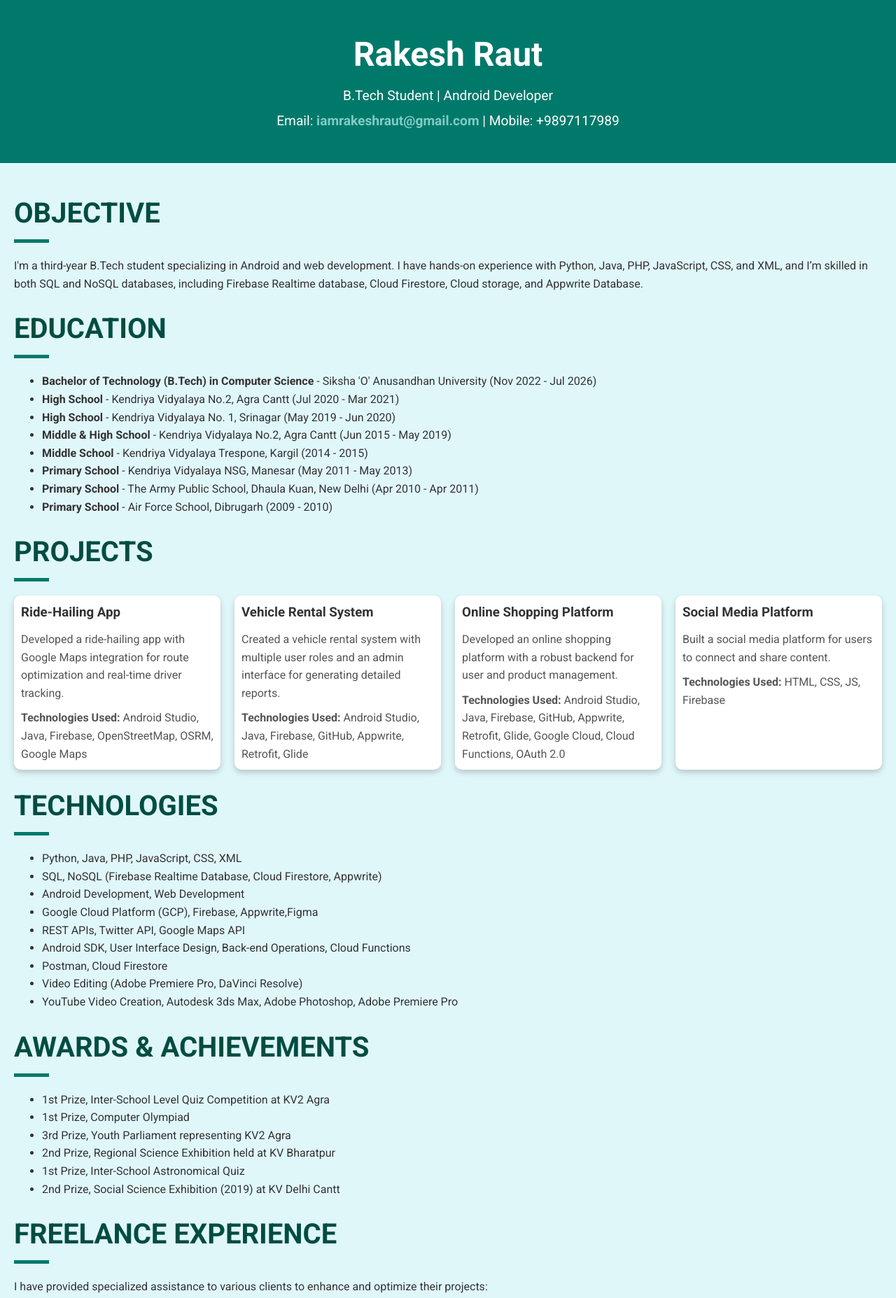
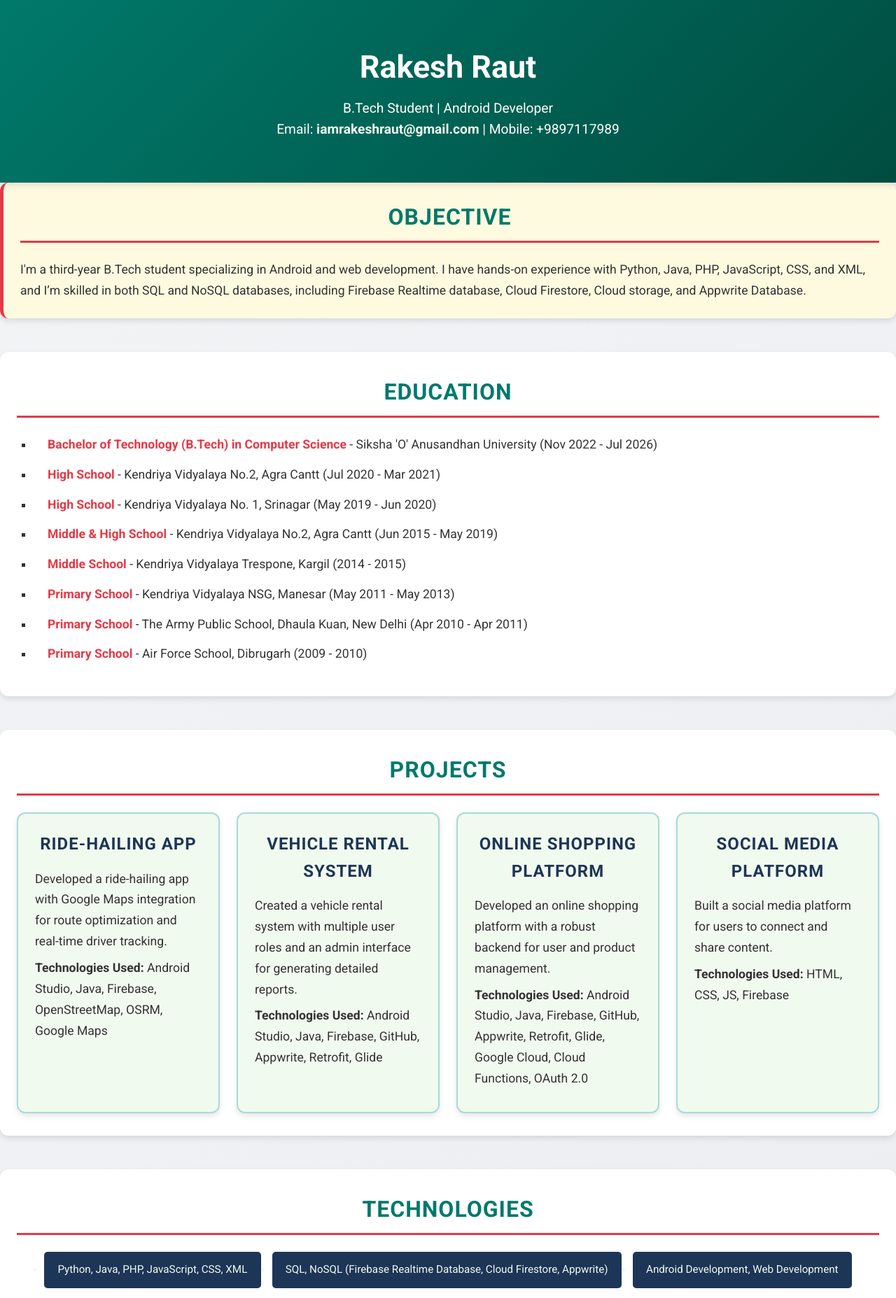
Before and after one commit to Rex1671/portfolio, a plain HTML site: page index.html in a window 1280 px wide. Shown: the top 1855 px of the page at 70% size. Drawn offline with Linux system fonts and the light colour scheme; a script that the page names is missing.

Commit message:
Update styles.css

```diff
--- a/styles.css
+++ b/styles.css
@@ -1,134 +1,292 @@
-/* Global Styles */
+
+* {
+    margin: 0;
+    padding: 0;
+    box-sizing: border-box;
+    scroll-behavior: smooth;
+}
+
 body {
     font-family: 'Roboto', sans-serif;
-    margin: 0;
-    padding: 0;
+    background-color: #f3f4f6;
+    color: #333;
     line-height: 1.6;
-    background: #e0f7fa;
-    color: #333;
+    background: linear-gradient(135deg, #f3f4f6 0%, #e5e7eb 100%);
 }
 
-/* Header */
+ h2, h3 {
+    color: #1d3557;
+    text-transform: uppercase;
+    letter-spacing: 1px;
+}
+
+a {
+    color: #1d3557;
+    text-decoration: none;
+}
+
+a:hover {
+    text-decoration: underline;
+}
+
+
 header {
-    background: #00796b;
+    background: linear-gradient(135deg, #00796b 0%, #004d40 100%);
     color: white;
-    padding: 40px 20px;
+    padding: 60px 20px;
     text-align: center;
     position: relative;
     overflow: hidden;
+    box-shadow: 0 4px 8px rgba(0, 0, 0, 0.1);
 }
 
-header h1 {
-    margin: 0;
-    font-size: 3rem;
-    animation: fadeIn 2s ease-in-out;
+.header-content h1 {
+    font-size: 2.8rem;
+    margin-bottom: 0.5rem;
 }
 
-header p {
-    margin: 5px 0;
+.header-content p {
     font-size: 1.2rem;
 }
 
 header a {
-    color: #80cbc4;
-    text-decoration: none;
+    color: #f1faee;
     font-weight: bold;
 }
 
-/* Main Sections */
-main {
-    padding: 20px;
+header a:hover {
+    color: #a8dadc;
 }
 
-h2 {
-    margin: 20px 0;
-    font-size: 2.5rem;
-    text-transform: uppercase;
-    color: #004d40;
-    position: relative;
-    padding-bottom: 10px;
-}
-
-h2::after {
-    content: '';
-    display: block;
-    width: 50px;
-    height: 5px;
-    background: #00796b;
-    position: absolute;
-    bottom: 0;
-    left: 0;
-}
-
-.fade-in {
+section {
+    margin-bottom: 3rem;
+    background: white;
+    border-radius: 12px;
+    box-shadow: 0 4px 8px rgba(0, 0, 0, 0.1);
+    padding: 2rem 1.5rem;
+    transition: transform 0.3s ease, box-shadow 0.3s ease;
     animation: fadeIn 2s ease-in-out;
 }
 
+section:hover {
+    transform: translateY(-10px);
+    box-shadow: 0 10px 20px rgba(0, 0, 0, 0.2);
+}
+
+section h2 {
+    border-bottom: 3px solid #e63946;
+    padding-bottom: 0.5rem;
+    margin-bottom: 1.5rem;
+    font-size: 2rem;
+    color: #00796b;
+    text-align: center;
+}
+
+section p, section ul {
+    font-size: 1.1rem;
+    line-height: 1.7;
+}
+
+
+#objective {
+    background-color: #fefae0;
+    padding: 1.5rem;
+    border-left: 5px solid #e63946;
+    border-radius: 12px;
+}
+
+
+#education ul {
+    list-style-type: square;
+    padding-left: 1.5rem;
+}
+
+#education li {
+    margin-bottom: 0.8rem;
+}
+
+#education li strong {
+    color: #e63946;
+}
+
+
 .project-grid {
     display: grid;
-    grid-template-columns: repeat(auto-fill, minmax(280px, 1fr));
-    gap: 20px;
+    grid-template-columns: repeat(auto-fit, minmax(250px, 1fr));
+    gap: 1.5rem;
 }
 
 .project-card {
-    background: #ffffff;
-    border-radius: 10px;
-    overflow: hidden;
-    box-shadow: 0 4px 8px rgba(0, 0, 0, 0.2);
-    transition: transform 0.3s, box-shadow 0.3s;
+    background-color: #f1faee;
+    border: 2px solid #a8dadc;
+    padding: 1.5rem;
+    border-radius: 12px;
+    box-shadow: 0 4px 8px rgba(0, 0, 0, 0.1);
+    transition: transform 0.3s ease, box-shadow 0.3s ease;
+}
+
+.project-card h3 {
+    margin-bottom: 1rem;
+    color: #1d3557;
+    text-align: center;
+    font-size: 1.5rem;
+}
+
+.project-card p {
+    margin-bottom: 0.5rem;
 }
 
 .project-card:hover {
     transform: translateY(-10px);
-    box-shadow: 0 8px 16px rgba(0, 0, 0, 0.3);
+    box-shadow: 0 10px 20px rgba(0, 0, 0, 0.2);
 }
 
-.project-image {
-    height: 200px;
-    background-size: cover;
-    background-position: center;
+#technologies ul {
+    display: flex;
+    flex-wrap: wrap;
+    gap: 1rem;
+    justify-content: center;
 }
 
-.project-card h3 {
-    margin: 10px;
+#technologies li {
+    background-color: #1d3557;
+    color: #f1faee;
+    padding: 0.8rem 1.2rem;
+    border-radius: 5px;
+    font-size: 0.95rem;
+    transition: background-color 0.3s ease;
 }
 
-.project-card p {
-    margin: 10px;
-    color: #555;
+#technologies li:hover {
+    background-color: #457b9d;
+}
+
+
+#awards ul {
+    list-style-type: circle;
+    padding-left: 1.5rem;
+}
+
+
+#freelance-experience ul {
+    list-style-type: disc;
+    padding-left: 1.5rem;
+}
+
+#freelance-experience li strong {
+    color: #457b9d;
+}
+
+#media-collaborations ul,
+#youtube-collaborations ul,
+#osint-work ul {
+    list-style-type: square;
+    padding-left: 1.5rem;
+}
+
+#media-collaborations li,
+#youtube-collaborations li,
+#osint-work li {
+    margin-bottom: 0.8rem;
+}
+
+
+#hobbies p {
+    font-size: 1.2rem;
+    line-height: 1.7;
+    background-color: #fefae0;
+    padding: 1.5rem;
+    border-left: 5px solid #457b9d;
+    border-radius: 12px;
 }
 
 
 footer {
-    background: #004d40;
-    color: white;
-    padding: 20px 0;
+    background-color: #2b2d42;
+    color: #f1faee;
     text-align: center;
+    padding: 1.5rem 1rem;
+    margin-top: 3rem;
+    font-size: 0.9rem;
 }
 
-footer .social-media {
-    margin: 10px 0;
+footer p {
+    margin-bottom: 1rem;
 }
 
-footer .social-media a {
-    color: #fff;
-    font-size: 2rem;
-    margin: 0 15px;
-    text-decoration: none;
-    transition: color 0.3s;
+.social-media a {
+    font-size: 1.5rem;
+    margin: 0 0.5rem;
+    color: #f1faee;
+    transition: color 0.3s ease;
 }
 
-footer .social-media a:hover {
-    color: #80cbc4;
+.social-media a:hover {
+    color: #e63946;
 }
 
-@keyframes fadeIn {
+section ul li {
+    position: relative;
+    padding-left: 20px;
+    margin-bottom: 10px;
+    transition: all 0.3s ease;
+}
+
+
+
+section ul li:hover {
+    transform: translateX(10px); /* Move list item on hover */
+    color: #457b9d; /* Change text color on hover */
+}
+
+section ul li:hover::before {
+    transform: scale(1.5); /* Enlarge bullet point on hover */
+}
+
+/* Optional: Add fade-in effect on list items */
+section ul li {
+    opacity: 0;
+    animation: fadeInList 0.5s ease forwards;
+    animation-delay: calc(0.1s * var(--delay)); /* Delay for each item */
+}
+
+/* Keyframes for fade-in effect */
+@keyframes fadeInList {
     from {
         opacity: 0;
-        transform: translateY(20px);
+        transform: translateY(10px);
     }
     to {
         opacity: 1;
         transform: translateY(0);
     }
 }
+
+
+@keyframes fadeIn {
+    from { opacity: 0; transform: translateY(10px); }
+    to { opacity: 1; transform: translateY(0); }
+}
+
+
+@media (max-width: 768px) {
+    .project-grid {
+        grid-template-columns: 1fr;
+    }
+
+    header h1 {
+        font-size: 2rem;
+    }
+
+    header p {
+        font-size: 1rem;
+    }
+
+    section h2 {
+        font-size: 1.5rem;
+    }
+
+    footer {
+        font-size: 0.8rem;
+    }
+}
```
